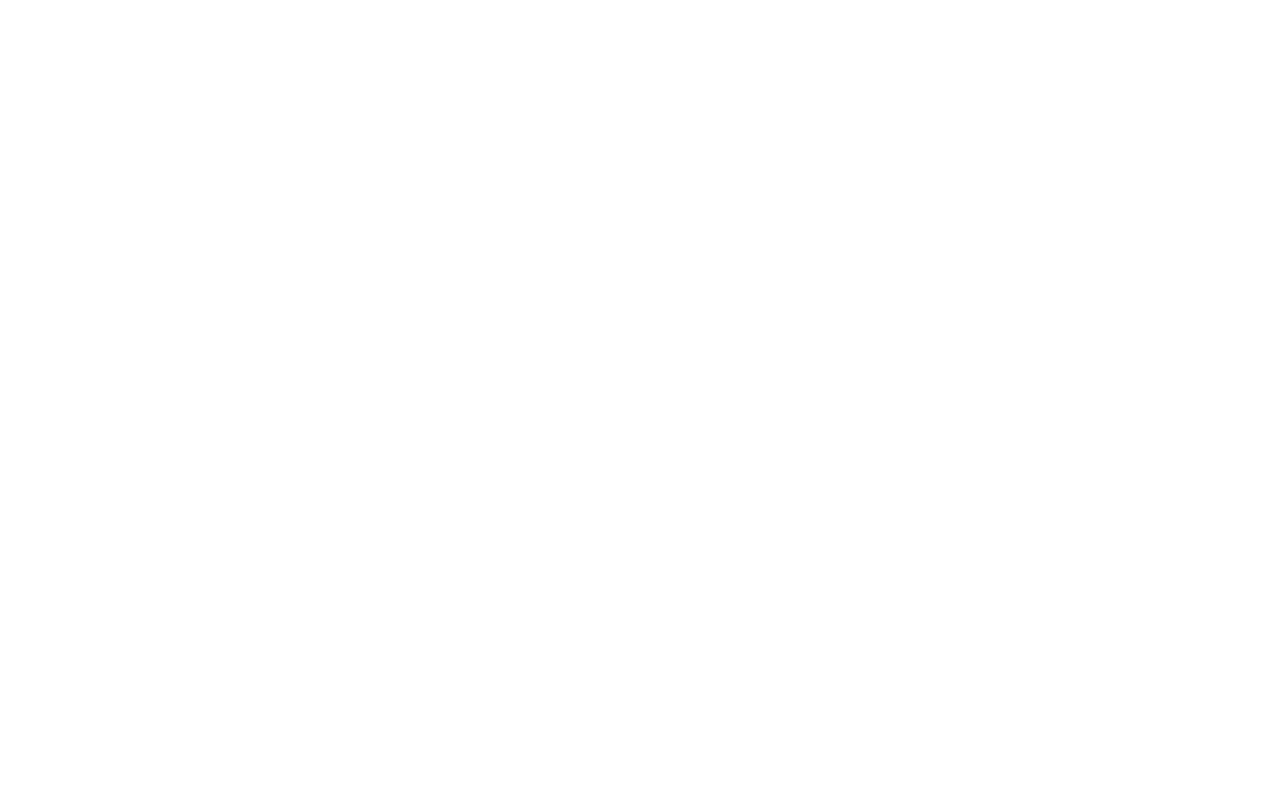
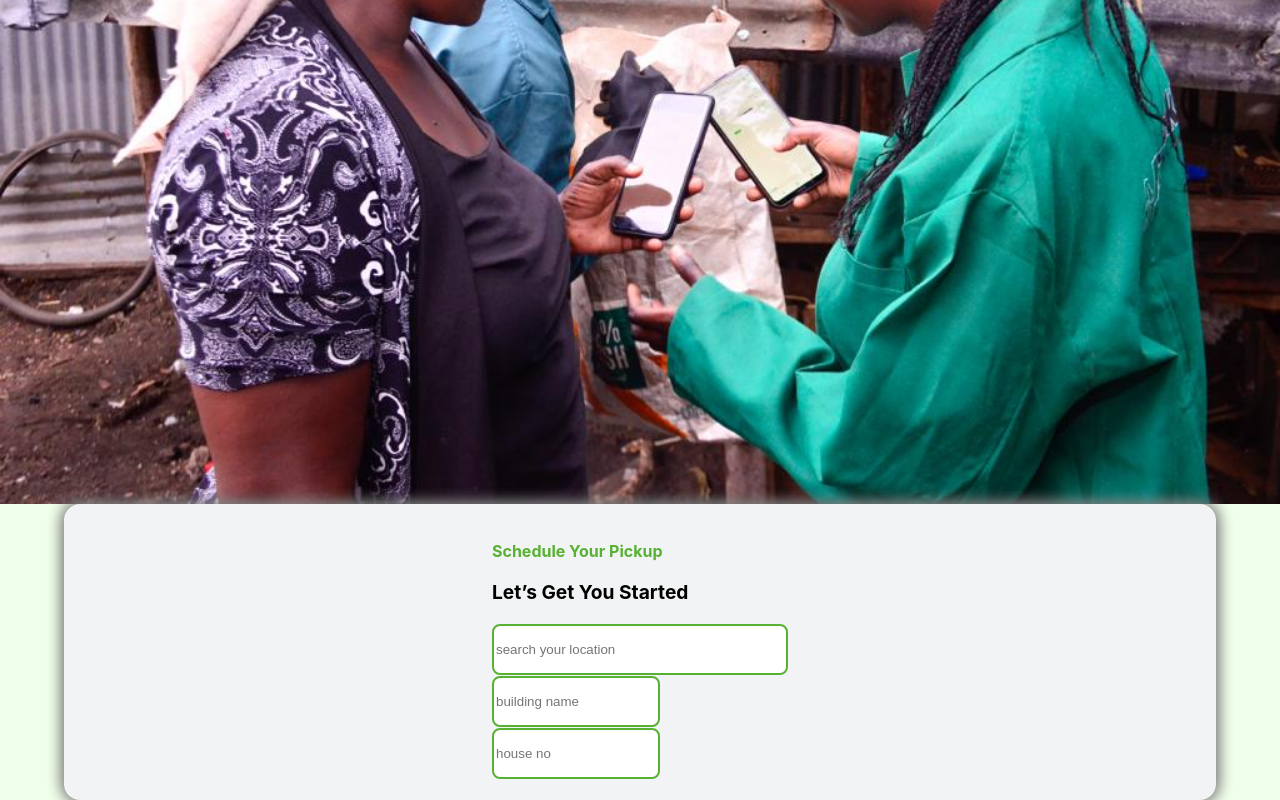
Before and after one commit to BiboBoom10/m-taka, a React (Create React App) app: page / in a window 1280 px wide. Shown: the part 344-1144 px from the top of the page. Before the commit the page ends 800 px from the top, so only its background shows below. Built offline with nearby package versions, Linux system fonts and the light colour scheme.

Commit message:
Getting Started Page

```diff
--- a/src/App.js
+++ b/src/App.js
@@ -3,11 +3,15 @@
 import SIgnIn from "./Pages/SIgnIn";
 import Input from './components/Input';
 import UserDetails from "./Pages/UserDetails";
+import CheckBox from "./components/CheckBox";
+import SmallInput from "./components/SmallInput";
+import GetStarted from "./Pages/GetStarted";
+import Card from "./components/Card";
 
 function App() {
   return (
     <HomePage>
-     <UserDetails />
+     <GetStarted />
     </HomePage>
   );
 }
--- /dev/null
+++ b/src/Pages/GetStarted.jsx
@@ -0,0 +1,55 @@
+import React from 'react';
+import ImageOne from '../Images/4.jpeg';
+import styled from 'styled-components';
+import Card from '../components/Card';
+import Input from '../components/Input';
+import { BiSearch } from 'react-icons/bi';
+import SmallInput from '../components/SmallInput';
+
+function GetStarted() {
+  return (
+    <Content>
+        <Image src={ImageOne} alt="people" />
+
+        <Card>
+          <Text>
+            <p>Schedule Your Pickup</p>
+            <h3>Let’s Get You Started</h3>
+          </Text>
+
+          <Input placeholder="search your location">
+            <BiSearch/>
+          </Input>
+
+          <SmallInput placeholder="building name"/>
+          <SmallInput placeholder="house no"/>
+
+        </Card>
+
+    </Content>
+  )
+}
+
+const Text = styled.div`
+  p{
+    color: #57B133;
+    font-size: 1rem;
+  }
+  h3{
+    font-size: 1.2rem;
+  }
+`;
+
+const Image = styled.img`
+  width: 100%;
+`;
+
+const Content = styled.div`
+  background: #f0ffea;
+  min-height: 100vh;
+  display: flex;
+  align-items: center;
+  flex-direction: column;
+`;
+
+export default GetStarted;
--- a/src/Pages/UserDetails.jsx
+++ b/src/Pages/UserDetails.jsx
@@ -1,19 +1,110 @@
 import React from 'react';
 import Button from '../components/Button';
-import Input from '../components/Input';
+import CheckBox from '../components/CheckBox';
+import styled from 'styled-components';
+import SmallInput from '../components/SmallInput';
 
 function UserDetails() {
   return (
-    <div>
-        <Input placeholder={"First Name"} />
-        <Input placeholder={"Last Name"} />
-        <Input placeholder={"DD/MM/YYYY"} />
-        <Input placeholder={"Gender"} />
-        <Input placeholder={"Enter Phone Number"} />
-        <Input placeholder={"Search Your Location"} />
+    <Content>
 
-    </div>
+      <Heading>
+        <h2>Hi There</h2>
+        <p>Sign Up to get started</p>
+      </Heading>
+
+      <Details>
+
+        <RowOne>
+          <SmallInput placeholder={"First Name"} />
+          <SmallInput placeholder={"Last Name"} />
+        </RowOne>
+        <RowOne>
+          <SmallInput placeholder={"DD/MM/YYYY"} />
+          <SmallInput placeholder={"Gender"} />
+        </RowOne>
+        <RowOne>
+          <SmallInput placeholder={"Phone Number"} />
+          <SmallInput placeholder={"Location"} />
+        </RowOne>
+
+      <Condition>
+      <CheckBox /><p>  I accept the <b> terms and conditions </b></p>
+      </Condition>
+
+      </Details>
+
+      <DetailsTwo>
+        <Button>Register</Button>
+
+        <p>Already have an account?</p>
+
+        <SignUp>Log in Here</SignUp>
+      </DetailsTwo>
+
+    </Content>
   )
 }
 
+
+const Heading = styled.div`
+  display: flex;
+  align-items: center;
+  flex-direction: column;
+  margin: 3rem;
+`;
+
+const Condition =styled.div`
+  display: flex;
+  align-items: center;
+  justify-content: center;
+`;
+
+const Content = styled.div`
+  display: flex;
+  align-items: center;
+  justify-content: center;
+  color: #555555;
+`;
+
+const DetailsTwo = styled.div`
+  display: flex;
+  align-items: center;
+
+  position: absolute;
+  flex-direction: column;
+  top: 27rem;
+`;
+
+const Details = styled.div`
+  display: flex;
+  justify-content: center;
+  flex-direction: column;
+  position: absolute;
+  top: 11rem;
+`;
+
+const RowOne = styled.div`
+  display: flex;
+  justify-content: center;
+  margin: 0.5rem;
+  gap: 0.5rem;
+`;
+
+
+const SignUp = styled('Button')`
+    background: #ffffff;
+    border: 0.1rem solid #ffffff;
+    padding: 1rem 5rem;
+    border-radius: 1.5rem;
+    color: #57b233;
+    font-weight: 600;
+    cursor: pointer;
+
+    &:hover{
+        background-color: #288A00;
+        color: #fcfffb
+    }
+`;
+
 export default UserDetails;
--- /dev/null
+++ b/src/components/Card.jsx
@@ -0,0 +1,22 @@
+import React from 'react'
+import styled from 'styled-components'
+
+function Card(props) {
+  return (
+    <MyCard>
+        <h1> {props.children} </h1>
+    </MyCard>
+  )
+}
+
+const MyCard = styled.div`
+    display: flex;
+    align-items: center;
+    justify-content: center;
+    width: 90%;
+    box-shadow: 0.01rem 0.01rem 1rem gray, 0.01rem 0.01rem 1rem gray;
+    border-radius: 1rem;
+    background: #f2f3f4;
+`;
+
+export default Card
--- a/src/components/CheckBox.jsx
+++ b/src/components/CheckBox.jsx
@@ -1,9 +1,21 @@
 import React from 'react';
+import styled from 'styled-components';
 
 function CheckBox() {
   return (
-    <div>CheckBox</div>
+    <div>
+        <Box type="checkbox" />
+    </div>
   )
 }
 
+const Box = styled.input`
+    width: 1.5rem;
+    height: 1.5rem;
+    border-radius: 0.5rem;
+    border: 0.14rem solid #57b233;
+`;
+
+
+
 export default CheckBox;
--- /dev/null
+++ b/src/components/SmallInput.jsx
@@ -0,0 +1,20 @@
+import React from 'react';
+import styled from 'styled-components';
+
+function SmallInput(props) {
+  return (
+    <div>
+        <InputBox type="text" placeholder={props.placeholder}/>
+    </div>
+  )
+}
+
+const InputBox = styled.input`
+    height: 2.8rem;
+    width: 10rem;
+    border-radius: 0.5rem;
+    border: 0.14rem solid #57b233;
+`;
+
+
+export default SmallInput;
```
